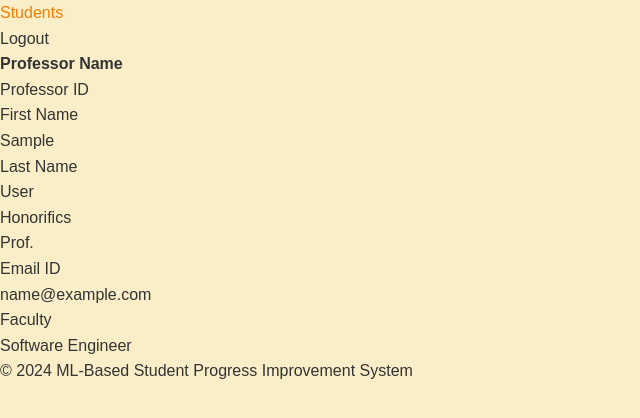
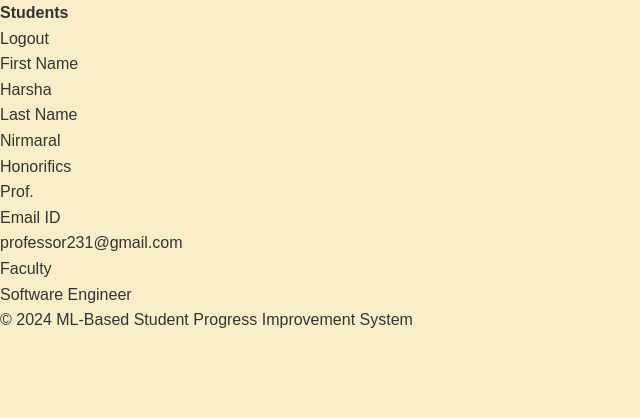
Before and after one commit to Mulhima101/ML-SPIS, a React (Vite) app in the folder client_side/: page /professors/profile in a window 1280 px wide. Shown: the top 418 px of the page, without its empty margins (0-640 px from the left). Built offline with nearby package versions, Linux system fonts and the light colour scheme; sample sign-in values are in the browser's storage.

Commit message:
created provacy policy page

```diff
--- /dev/null
+++ b/client_side/src/pages/PrivacyPolicy.tsx
@@ -0,0 +1,67 @@
+// src/pages/PrivacyPolicy.tsx
+import React from 'react';
+import { Link } from 'react-router-dom';
+
+const PrivacyPolicy: React.FC = () => {
+  return (
+    <div className="min-h-screen bg-[var(--primary-background-color)] flex justify-center items-center">
+      <div className="bg-white rounded-xl p-8 shadow-md max-w-4xl mx-4">
+        <h1 className="text-3xl font-bold mb-6 text-center text-[var(--primary-accent-color)]">
+          Privacy Policy
+        </h1>
+
+        <div className="space-y-4">
+          <p>
+            At the Machine Learning-Based Student Progress Improvement System, we are committed to protecting your privacy. This Privacy Policy explains how we collect, use, and disclose your personal information.
+          </p>
+
+          <h2 className="text-xl font-bold text-[var(--primary-accent-color)]">Information We Collect</h2>
+          <p>
+            We collect personal information that you provide to us when you register for an account, such as your name, email address, student ID, and faculty. We also collect information about your usage of the system, including your quiz results and progress data.
+          </p>
+
+          <h2 className="text-xl font-bold text-[var(--primary-accent-color)]">How We Use Your Information</h2>
+          <p>
+            We use your personal information to provide and improve the Machine Learning-Based Student Progress Improvement System, to personalize your learning experience, and to communicate with you about your progress and relevant educational opportunities.
+          </p>
+
+          <h2 className="text-xl font-bold text-[var(--primary-accent-color)]">Information Sharing and Disclosure</h2>
+          <p>
+            We do not sell, trade, or otherwise transfer your personal information to outside parties unless we provide you with advance notice. We may share anonymized and aggregated data with researchers and educators to improve educational outcomes.
+          </p>
+
+          <h2 className="text-xl font-bold text-[var(--primary-accent-color)]">Data Security</h2>
+          <p>
+            We implement appropriate technical and organizational measures to protect your personal information from unauthorized access, alteration, disclosure, or destruction.
+          </p>
+
+          <h2 className="text-xl font-bold text-[var(--primary-accent-color)]">Your Rights</h2>
+          <p>
+            You have the right to access, correct, or delete your personal information. You may also object to the processing of your personal information or request the restriction of processing.
+          </p>
+
+          <h2 className="text-xl font-bold text-[var(--primary-accent-color)]">Changes to This Privacy Policy</h2>
+          <p>
+            We may update our Privacy Policy from time to time. We will notify you of any changes by posting the new Privacy Policy on this page.
+          </p>
+
+          <h2 className="text-xl font-bold text-[var(--primary-accent-color)]">Contact Us</h2>
+          <p>
+            If you have any questions about this Privacy Policy, please contact us at privacy@studentprogress.edu.
+          </p>
+        </div>
+
+        <div className="mt-8 text-center">
+          <Link
+            to="/students/login"
+            className="px-6 py-3 bg-[var(--primary-accent-color)] text-white font-semibold rounded-lg hover:bg-[var(--primary-accent-hover-color)] transition"
+          >
+            Return to Login
+          </Link>
+        </div>
+      </div>
+    </div>
+  );
+};
+
+export default PrivacyPolicy;
--- a/client_side/src/pages/professors/ProfessorProfile.tsx
+++ b/client_side/src/pages/professors/ProfessorProfile.tsx
@@ -1,108 +1,65 @@
 import React, { useState, useEffect } from 'react';
-import { Link } from 'react-router-dom';
-
-interface Professor {
-  firstName: string;
-  lastName: string;
-  email: string;
-  honorifics: string;
-  faculty: string;
-  profileImage?: string;
-}
+import { useNavigate } from 'react-router-dom';
 
 const ProfessorProfile: React.FC = () => {
-  const [professor, setProfessor] = useState<Professor | null>(null);
-  const [loading, setLoading] = useState<boolean>(true);
+  const navigate = useNavigate();
+  const [professorData, setProfessorData] = useState({
+    firstName: 'Harsha',
+    lastName: 'Nirmaral',
+    honorifics: 'Prof.',
+    emailId: 'professor231@gmail.com',
+    faculty: 'Software Engineer'
+  });
 
-  useEffect(() => {
-    // Mock fetching professor data
-    const fetchProfessorData = async () => {
-      try {
-        // In a real app, this would be an API call
-        setTimeout(() => {
-          // Get data from localStorage or mock it
-          const storedUser = JSON.parse(localStorage.getItem('professorUser') || '{}');
-
-          const mockProfessor: Professor = {
-            firstName: storedUser.firstName || 'Harsha',
-            lastName: storedUser.lastName || 'Nirmaral',
-            email: storedUser.email || 'professor231@gmail.com',
-            honorifics: storedUser.honorifics || 'Prof.',
-            faculty: storedUser.faculty || 'Software Engineer'
+  const handleLogout = () => {
+    localStorage.removeItem('professorUser');
+    navigate('/professors/login');
   };
 
-          setProfessor(mockProfessor);
-          setLoading(false);
-        }, 1000);
-      } catch (error) {
-        console.error('Error fetching professor data:', error);
-        setLoading(false);
-      }
-    };
-
-    fetchProfessorData();
-  }, []);
-
-  if (loading) {
   return (
-      <div className="min-h-screen bg-[var(--primary-background-color)] flex justify-center items-center">
-        <div className="loading">Loading profile data...</div>
-      </div>
-    );
-  }
-
-  if (!professor) {
-    return (
-      <div className="min-h-screen bg-[var(--primary-background-color)] flex justify-center items-center">
-        <div className="text-red-600">Professor profile not found</div>
-      </div>
-    );
-  }
-
-  return (
-    <div className="min-h-screen bg-[var(--primary-background-color)]">
-      <header className="bg-[var(--secondary-background-color)] p-4 flex justify-between items-center">
-        <a href="/professors" className="text-lg font-medium">Students</a>
+    <div className="min-h-screen bg-[var(--secondary-background-color)] p-6">
+      <header className="flex justify-between items-center mb-8">
+        <h1 className="text-lg font-medium">Students</h1>
         <div className="flex items-center gap-4">
-          <button className="text-sm">Logout</button>
+          <button
+            onClick={handleLogout}
+            className="text-sm"
+          >
+            Logout
+          </button>
           <div className="w-10 h-10 bg-gray-300 rounded-full"></div>
         </div>
       </header>
 
-      <div className="container mx-auto px-4 py-6">
-        <div className="flex justify-center mb-8">
-          <div className="w-32 h-32 bg-gray-300 rounded-full"></div>
+      <div className="max-w-md mx-auto bg-white rounded-lg shadow-sm p-6">
+        <div className="flex justify-center mb-6">
+          <div className="w-24 h-24 bg-gray-300 rounded-full"></div>
         </div>
-
-        <div className="bg-[var(--secondary-background-color)] rounded-lg p-6 max-w-md mx-auto mb-6">
-          <h2 className="text-xl font-bold mb-2">Professor Name</h2>
-          <p className="text-gray-600 mb-6">Professor ID</p>
 
         <div className="space-y-4">
           <div>
-              <p className="font-medium">First Name</p>
-              <p className="text-gray-700">{professor.firstName}</p>
+            <label className="block text-sm text-gray-600 mb-1">First Name</label>
+            <p className="text-lg">{professorData.firstName}</p>
           </div>
 
           <div>
-              <p className="font-medium">Last Name</p>
-              <p className="text-gray-700">{professor.lastName}</p>
+            <label className="block text-sm text-gray-600 mb-1">Last Name</label>
+            <p className="text-lg">{professorData.lastName}</p>
           </div>
 
           <div>
-              <p className="font-medium">Honorifics</p>
-              <p className="text-gray-700">{professor.honorifics}</p>
+            <label className="block text-sm text-gray-600 mb-1">Honorifics</label>
+            <p className="text-lg">{professorData.honorifics}</p>
           </div>
 
           <div>
-              <p className="font-medium">Email ID</p>
-              <p className="text-gray-700">{professor.email}</p>
+            <label className="block text-sm text-gray-600 mb-1">Email ID</label>
+            <p className="text-lg">{professorData.emailId}</p>
           </div>
 
           <div>
-              <p className="font-medium">Faculty</p>
-              <p className="text-gray-700">{professor.faculty}</p>
-            </div>
+            <label className="block text-sm text-gray-600 mb-1">Faculty</label>
+            <p className="text-lg">{professorData.faculty}</p>
           </div>
         </div>
       </div>
--- a/client_side/src/pages/professors/StudentsList.tsx
+++ b/client_side/src/pages/professors/StudentsList.tsx
@@ -1,5 +1,6 @@
+// src/pages/professors/StudentsList.tsx
 import React, { useState, useEffect } from 'react';
-import { Link } from 'react-router-dom';
+import { Link, useNavigate } from 'react-router-dom';
 
 interface Student {
   id: string;
@@ -14,6 +15,7 @@ interface Student {
 }
 
 const StudentsList: React.FC = () => {
+  const navigate = useNavigate();
   const [students, setStudents] = useState<Student[]>([]);
   const [filteredStudents, setFilteredStudents] = useState<Student[]>([]);
   const [filters, setFilters] = useState({
@@ -25,6 +27,13 @@ const StudentsList: React.FC = () => {
   const [loading, setLoading] = useState<boolean>(true);
 
   useEffect(() => {
+    // Check if user is authenticated
+    const professorUser = localStorage.getItem('professorUser');
+    if (!professorUser) {
+      navigate('/professors/login');
+      return;
+    }
+
     // Mock fetching students data
     const fetchStudents = async () => {
       try {
@@ -33,7 +42,7 @@ const StudentsList: React.FC = () => {
           const mockStudents: Student[] = [
             {
               id: 'std1',
-              name: 'Student Name',
+              name: 'John Doe',
               faculty: 'Software Engineer',
               intakeNo: '6',
               academicYear: '2024',
@@ -44,7 +53,7 @@ const StudentsList: React.FC = () => {
             },
             {
               id: 'std2',
-              name: 'Student Name',
+              name: 'Jane Smith',
               faculty: 'Network Engineer',
               intakeNo: '6',
               academicYear: '2024',
@@ -66,7 +75,7 @@ const StudentsList: React.FC = () => {
     };
 
     fetchStudents();
-  }, []);
+  }, [navigate]);
 
   // Filter students when filters change
   useEffect(() => {
@@ -99,6 +108,11 @@ const StudentsList: React.FC = () => {
     }));
   };
 
+  const handleLogout = () => {
+    localStorage.removeItem('professorUser');
+    navigate('/professors/login');
+  };
+
   if (loading) {
     return (
       <div className="min-h-screen bg-[var(--primary-background-color)] flex justify-center items-center">
@@ -110,9 +124,14 @@ const StudentsList: React.FC = () => {
   return (
     <div className="min-h-screen bg-[var(--primary-background-color)]">
       <header className="bg-[var(--secondary-background-color)] p-4 flex justify-between items-center">
-        <a href="/professors" className="text-lg font-medium">Students</a>
+        <h1 className="text-lg font-medium">Students</h1>
         <div className="flex items-center gap-4">
-          <button className="text-sm">Logout</button>
+          <button
+            onClick={handleLogout}
+            className="text-sm"
+          >
+            Logout
+          </button>
           <div className="w-10 h-10 bg-gray-300 rounded-full"></div>
         </div>
       </header>
@@ -177,7 +196,12 @@ const StudentsList: React.FC = () => {
 
           <div className="space-y-4">
             {filteredStudents.map(student => (
-              <div key={student.id} className="bg-white rounded-lg p-6 shadow-sm">
+              <Link
+                key={student.id}
+                to={`/professors/student/${student.id}`}
+                className="block hover:bg-gray-50 transition"
+              >
+                <div className="bg-white rounded-lg p-6 shadow-sm">
                   <div className="grid grid-cols-12 gap-4 items-center">
                     <div className="col-span-6">
                       <h2 className="text-lg font-semibold">{student.name}</h2>
@@ -202,6 +226,7 @@ const StudentsList: React.FC = () => {
                     </div>
                   </div>
                 </div>
+              </Link>
             ))}
           </div>
         </div>
```
Also changed, not shown: client_side/src/routers/router.tsx (+10 -2 lines). Lines whose indentation alone changed are shown as unchanged.
